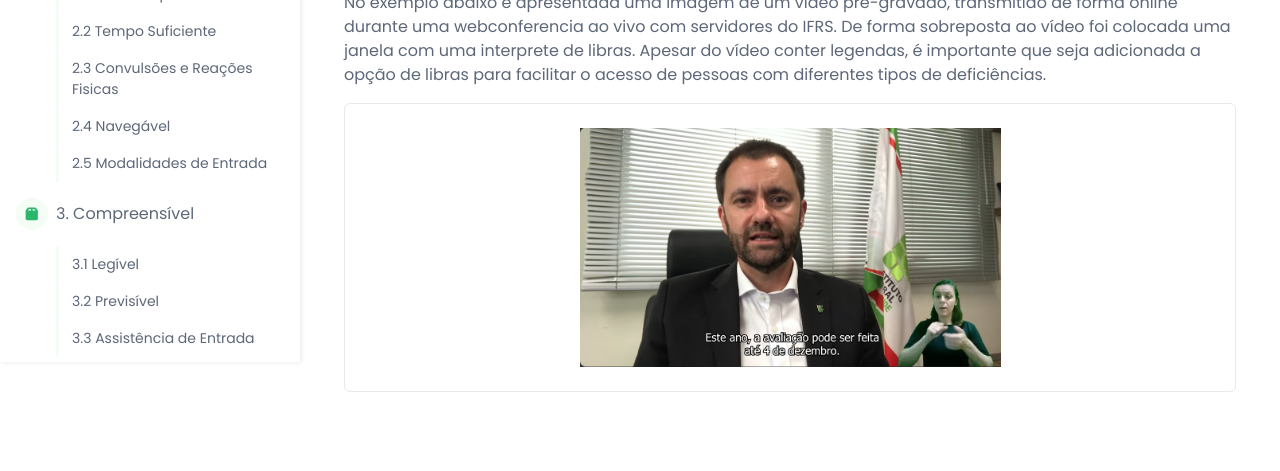
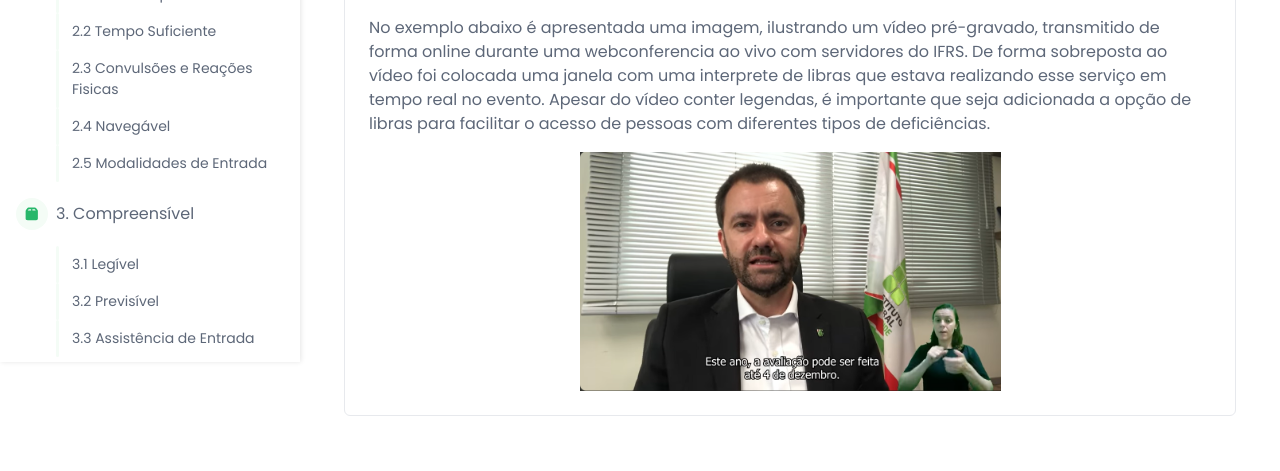
Before and after one commit to CTA-IFRS/MBA-W-Examples, a plain HTML site: page crt_1.2.6_ex_01.html in a window 1280 px wide. Shown: the part 438-909 px from the top of the page. Drawn offline with nearby package versions, Linux system fonts and the light colour scheme; files that its build step writes are made by us from their sources.

Commit message:
Atualização dos exemplos

```diff
--- a/crt_1.2.6_ex_01.html
+++ b/crt_1.2.6_ex_01.html
@@ -131,8 +131,8 @@
 						</section><!--//docs-intro-->
 						<section>
 							<h3 class="mt-5">Exemplo de um vídeo pré-gravado com Libras ao vivo</h3>
-							<p>No exemplo abaixo é apresentada uma imagem de um vídeo pré-gravado, transmitido de forma online durante uma webconferencia ao vivo com servidores do IFRS. De forma sobreposta ao vídeo foi colocada uma janela com uma interprete de libras. Apesar do vídeo conter legendas, é importante que seja adicionada a opção de libras para facilitar o acesso de pessoas com diferentes tipos de deficiências.</p>
 							<div class="border rounded px-4 py-4">
+								<p>No exemplo abaixo é apresentada uma imagem, ilustrando um vídeo pré-gravado, transmitido de forma online durante uma webconferencia ao vivo com servidores do IFRS. De forma sobreposta ao vídeo foi colocada uma janela com uma interprete de libras que estava realizando esse serviço em tempo real no evento. Apesar do vídeo conter legendas, é importante que seja adicionada a opção de libras para facilitar o acesso de pessoas com diferentes tipos de deficiências.</p>
 								<div class="row-cols-2 d-flex justify-content-center">
 									<img src="assets/images/crt_1.2.6_ex_01.png" alt="Imagem de um vídeo onde o reitor do IFRS convida os servidores e alunos para participarem da Autoavaliação Institucional que acontece até dia 04 de dezembro. Além do reitor, aparecem na imagem do vídeo a legenda da fala e uma interprete de libras fazendo a interpretação do que esta sendo falado.">
 								</div>
```
